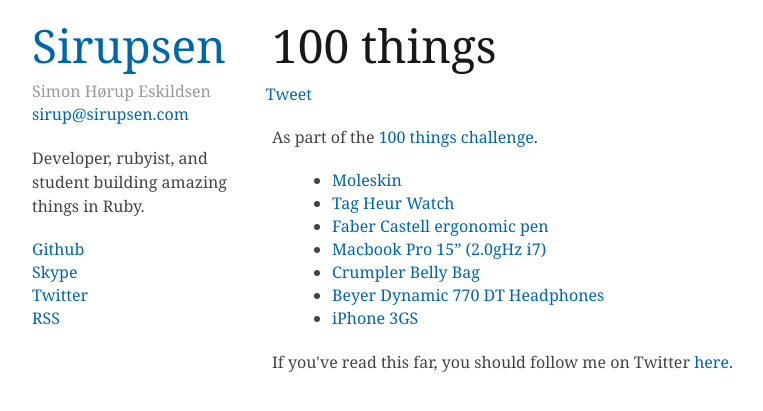
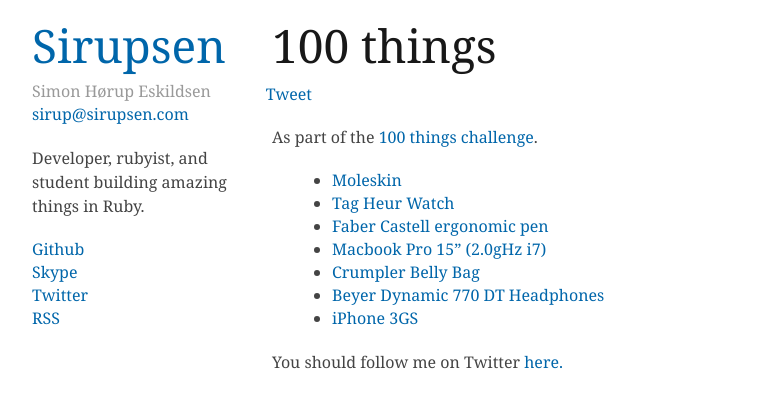
Before and after one commit to igor47/blog, a Jekyll site: the page built from 100things.md, in a window 1280 px wide. Shown: the top 411 px of the page, without its empty margins (138-901 px from the left). Built offline with Jekyll 4.4.1, drawn with Linux system fonts in a browser that asks for light colours; Markdown is read by kramdown in place of the engine named in the settings; comment, search, counter and statistics services are not loaded.

Commit message:
Change post text back

```diff
--- a/_layouts/post.html
+++ b/_layouts/post.html
@@ -20,7 +20,7 @@
 
   <footer>
     <p id='follow'>
-      If you've read this far, you should follow me on Twitter <a href="http://twitter.com/Sirupsen" onClick="_gaq.push(['_trackEvent', 'Link', 'Click', 'Post Twitter']);">here.</a>
+      You should follow me on Twitter <a href="http://twitter.com/Sirupsen" onClick="_gaq.push(['_trackEvent', 'Link', 'Click', 'Post Twitter']);">here.</a>
     </p>
   </footer>
 </article>
```
